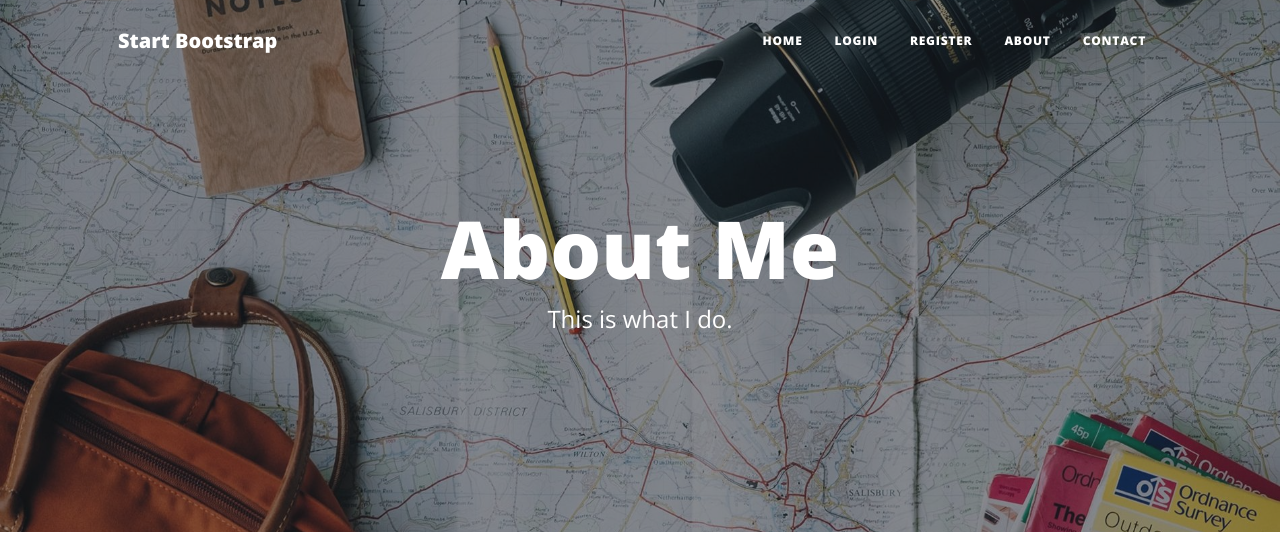
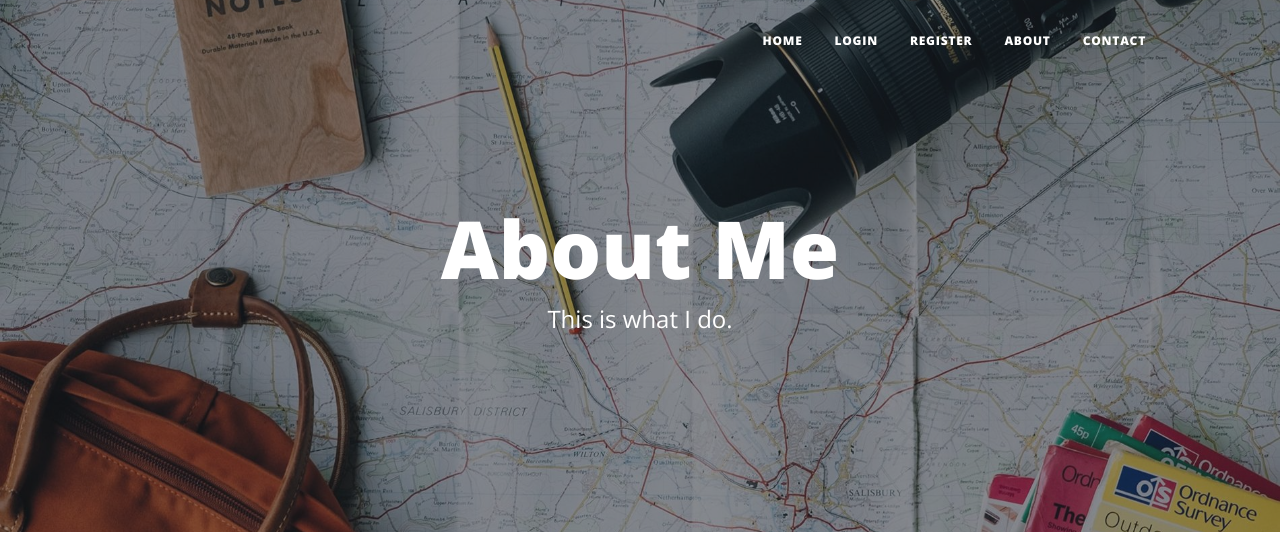
Before and after one commit to isaac-asimov-2024/day71-deploying-your-web-application, a Flask app: page /about in a window 1280 px wide. Shown: the top 536 px of the page. Run offline with Flask 3, Linux system fonts and the light colour scheme; some libraries are stand-ins or nearby versions.

Commit message:
remove dead link in header.html ("Start Boostrap")

```diff
--- a/templates/header.html
+++ b/templates/header.html
@@ -44,7 +44,6 @@
     <!-- Navigation-->
     <nav class="navbar navbar-expand-lg navbar-light" id="mainNav">
       <div class="container px-4 px-lg-5">
-        <a class="navbar-brand" href="/">Start Bootstrap</a>
         <button
           class="navbar-toggler"
           type="button"
```
